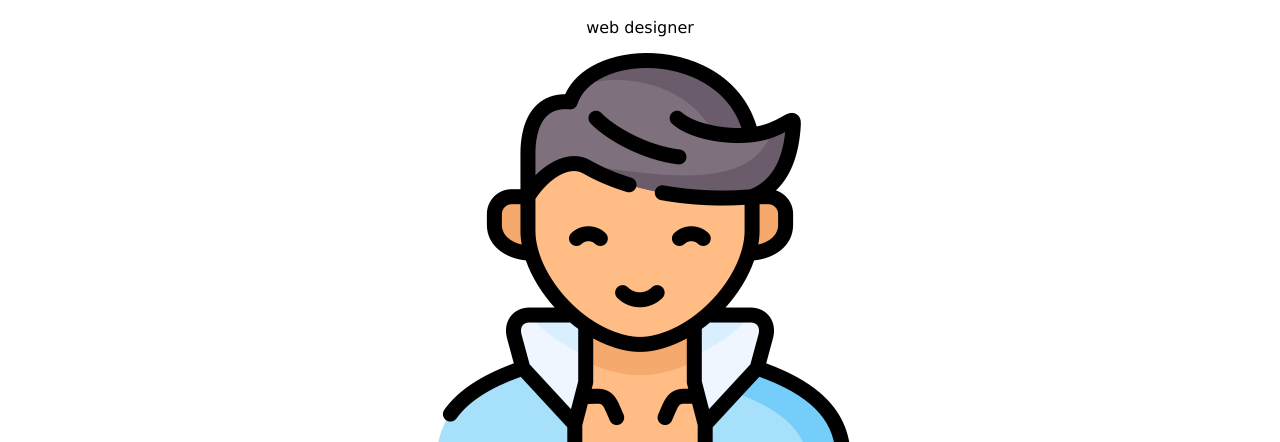
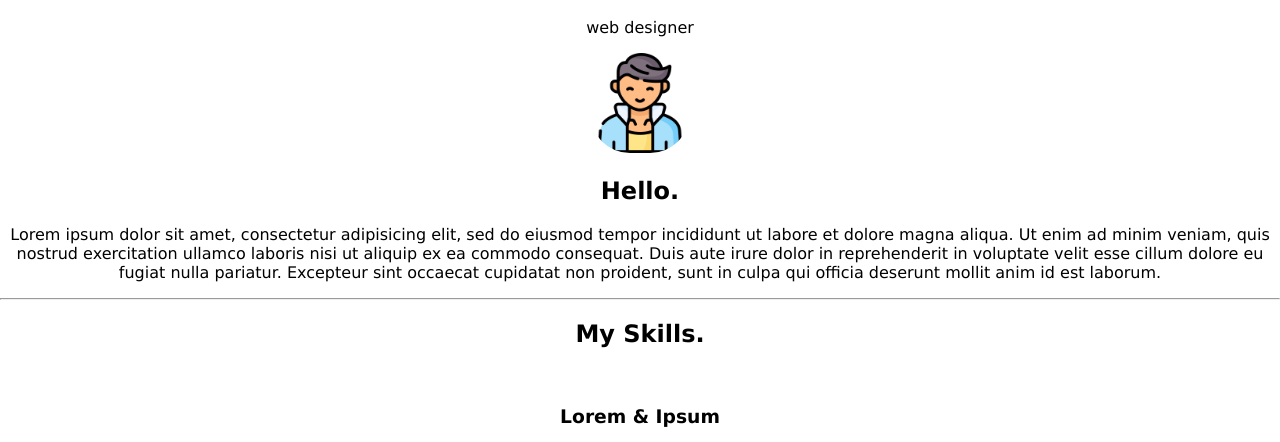
Before and after one commit to vinayshetty777/web-dev, a plain HTML site: page index.html in a window 1280 px wide. Shown: the part 351-793 px from the top of the page. Drawn offline with Linux system fonts and the light colour scheme.

Commit message:
Update styles.css

```diff
--- a/css/styles.css
+++ b/css/styles.css
@@ -12,3 +12,5 @@ h1 { margin-top: 0;}
                 top: 10px;}
 .top-container {position: relative;
                 padding-top: 100px;}
+#man {width: 100px;
+border-radius: 40px;}
```
